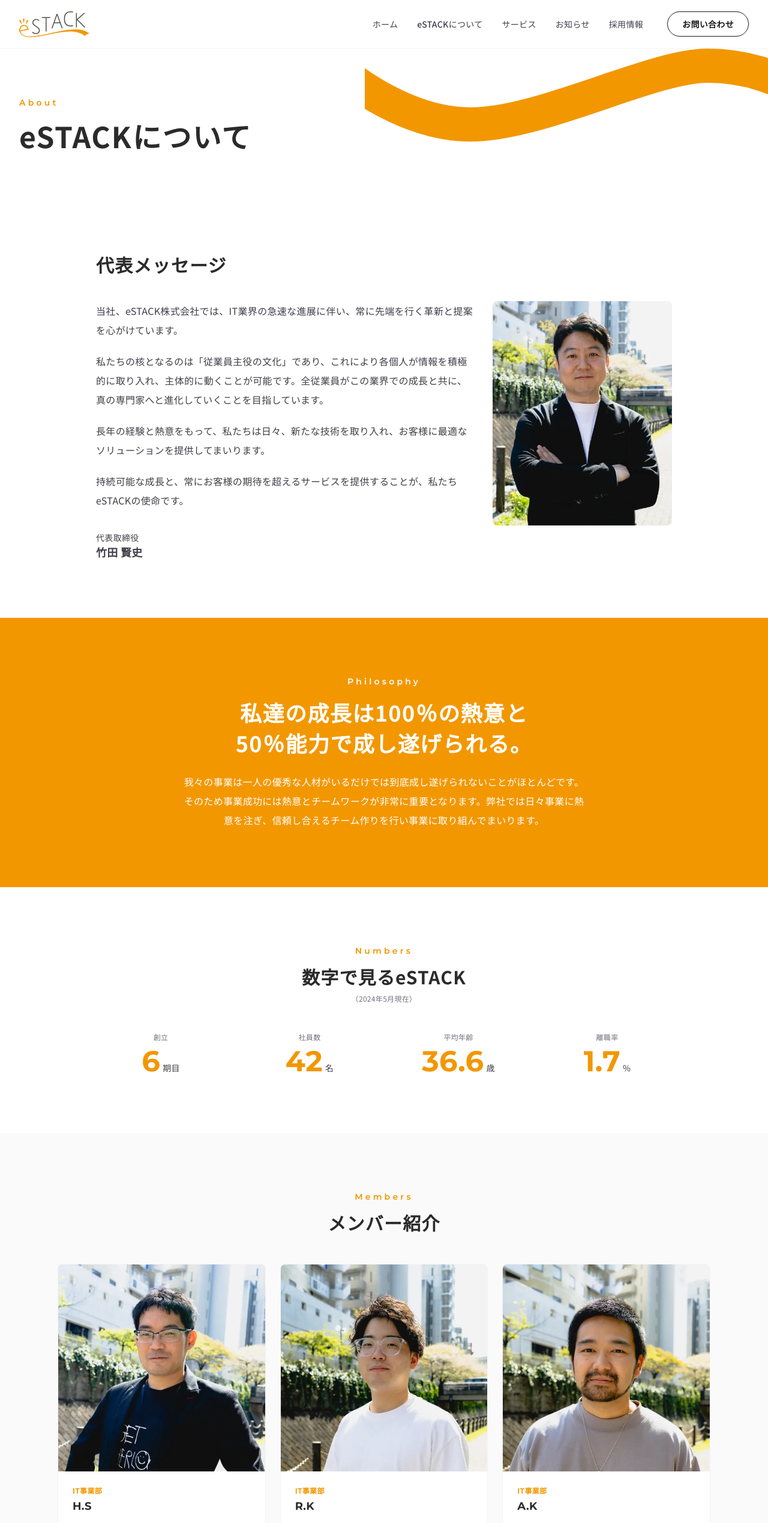
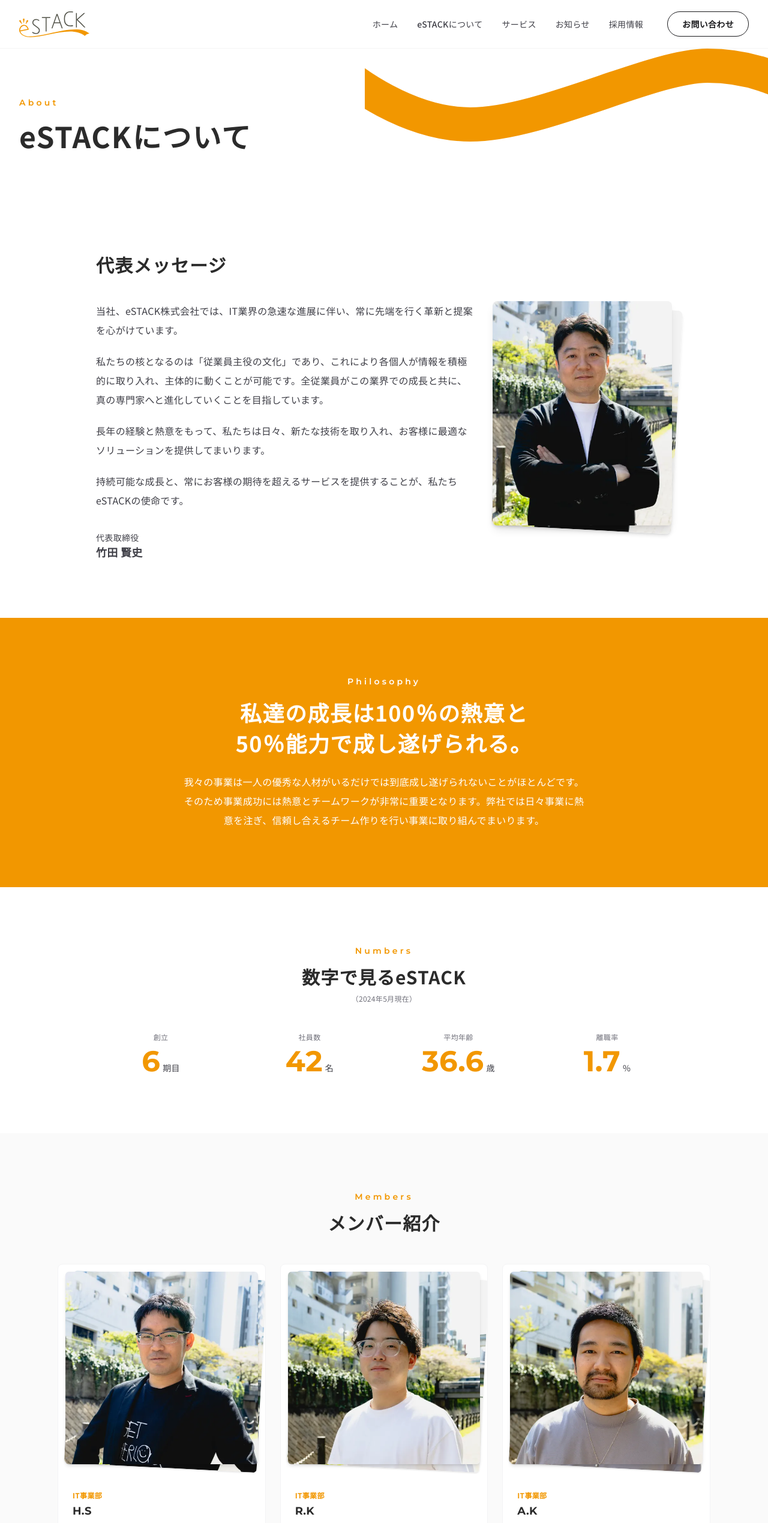
Before and after one commit to estack-inc/estack-website, a Next.js app: page /about in a window 1280 px wide. Shown: the top 2539 px of the page at 60% size. Built offline with nearby package versions, Linux system fonts and the light colour scheme.

Commit message:
feat: ホバー切替を「2枚カード重ね」スタイルに変更
通常時：2枚目が斜め3度+右下にズレて見えるよう配置
ホバー時：2枚目が前面に滑り込み、1枚目が斜めに退く
- 代表メッセージ写真
- メンバー紹介 6名の写真

```diff
--- a/app/about/page.tsx
+++ b/app/about/page.tsx
@@ -191,21 +191,21 @@
                 <span className="text-lg font-semibold">竹田 賢史</span>
               </p>
             </div>
-            <div className="group relative aspect-[4/5] rounded-lg overflow-hidden bg-zinc-100">
-              <Image
-                src="/images/s-2001x2400_v-frms_webp_3d556af1-6866-4eb3-8a23-80fc27ce17d3_small.webp"
-                alt="代表取締役 竹田 賢史"
-                width={500}
-                height={625}
-                className="absolute inset-0 w-full h-full object-cover transition-opacity duration-500 group-hover:opacity-0"
-              />
+            <div className="group relative aspect-[4/5]">
               <Image
                 src="/images/s-2000x2400_v-frms_webp_bb8c1f33-aff9-4f8f-bace-b4cb9f6e94ee_small.webp"
                 alt=""
                 width={500}
                 height={625}
                 aria-hidden
-                className="absolute inset-0 w-full h-full object-cover opacity-0 transition-opacity duration-500 group-hover:opacity-100"
+                className="absolute inset-0 w-full h-full object-cover rounded-lg translate-x-2 translate-y-2 rotate-3 shadow-md transition-all duration-500 group-hover:rotate-0 group-hover:translate-x-0 group-hover:translate-y-0 group-hover:z-10 group-hover:shadow-xl"
+              />
+              <Image
+                src="/images/s-2001x2400_v-frms_webp_3d556af1-6866-4eb3-8a23-80fc27ce17d3_small.webp"
+                alt="代表取締役 竹田 賢史"
+                width={500}
+                height={625}
+                className="absolute inset-0 w-full h-full object-cover rounded-lg shadow-lg transition-all duration-500 group-hover:rotate-3 group-hover:translate-x-2 group-hover:translate-y-2"
               />
             </div>
           </div>
@@ -278,21 +278,21 @@
                 className="group rounded-lg bg-white overflow-hidden border border-zinc-100"
               >
                 {m.photo && (
-                  <div className="relative aspect-square overflow-hidden bg-zinc-100">
-                    <Image
-                      src={m.photo.default}
-                      alt=""
-                      width={448}
-                      height={448}
-                      className="absolute inset-0 w-full h-full object-cover transition-opacity duration-500 group-hover:opacity-0"
-                    />
+                  <div className="relative aspect-square m-3 mb-5">
                     <Image
                       src={m.photo.hover}
                       alt=""
                       width={448}
                       height={448}
                       aria-hidden
-                      className="absolute inset-0 w-full h-full object-cover opacity-0 transition-opacity duration-500 group-hover:opacity-100"
+                      className="absolute inset-0 w-full h-full object-cover rounded-md translate-x-1.5 translate-y-1.5 rotate-3 shadow-sm transition-all duration-500 group-hover:rotate-0 group-hover:translate-x-0 group-hover:translate-y-0 group-hover:z-10 group-hover:shadow-md"
+                    />
+                    <Image
+                      src={m.photo.default}
+                      alt=""
+                      width={448}
+                      height={448}
+                      className="absolute inset-0 w-full h-full object-cover rounded-md shadow-md transition-all duration-500 group-hover:rotate-3 group-hover:translate-x-1.5 group-hover:translate-y-1.5"
                     />
                   </div>
                 )}
```
